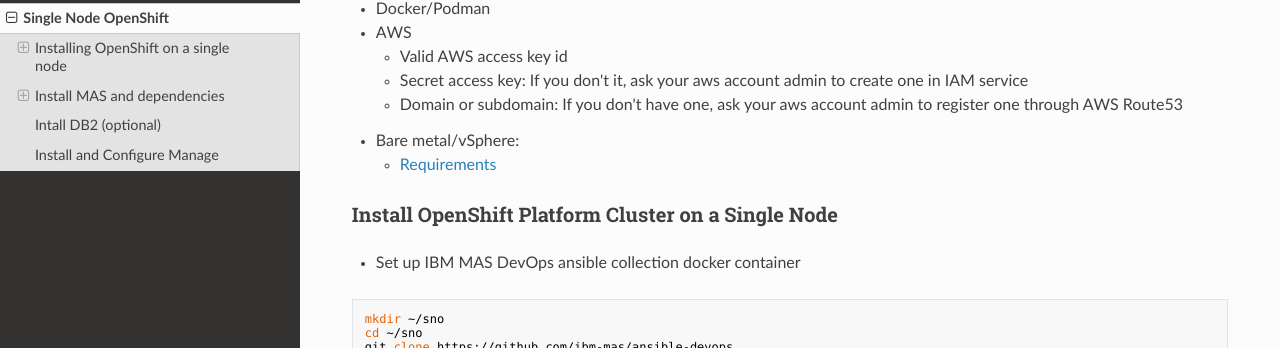
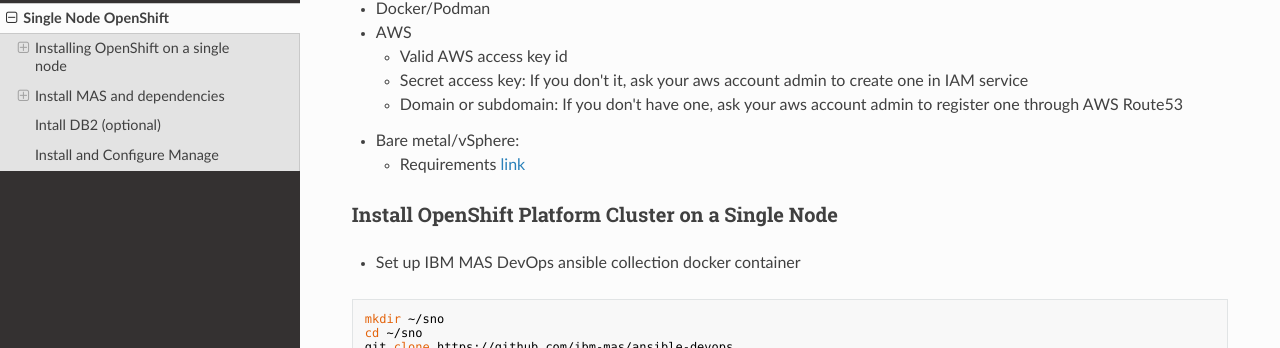
Before and after one commit to ibm-mas-manage/sno, an MkDocs documentation site: the page built from docs/index.md, in a window 1280 px wide and 900 px high, scrolled down 527 px. Shown: the part 103-451 px from the top of the window. Built offline with MkDocs 1.6.1, drawn with Linux system fonts in a browser that asks for light colours; nearby versions of some CDN libraries.

Commit message:
Update index.md

```diff
--- a/docs/index.md
+++ b/docs/index.md
@@ -18,7 +18,7 @@
     - Secret access key: If you don't it, ask your aws account admin to create one in IAM service
     - Domain or subdomain: If you don't have one, ask your aws account admin to register one through AWS Route53
 - Bare metal/vSphere:
-    - [Requirements](https://access.redhat.com/documentation/en-us/openshift_container_platform/4.10/html/installing/installing-on-a-single-node#install-sno-requirements-for-installing-on-a-single-node_install-sno-preparing)
+    - Requirements [link](https://access.redhat.com/documentation/en-us/openshift_container_platform/4.10/html/installing/installing-on-a-single-node#install-sno-requirements-for-installing-on-a-single-node_install-sno-preparing)
 
 ### Install OpenShift Platform Cluster on a Single Node
 
```
